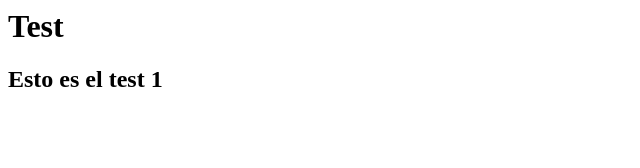
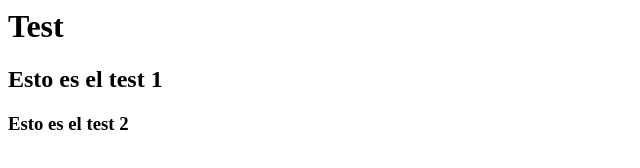
Before and after one commit to dmdago/sarasa, a plain HTML site: page index.html in a window 1280 px wide. Shown: the whole page, without its empty margins (0-640 px from the left). Drawn offline with Linux system fonts and the light colour scheme.

Commit message:
Esto lo ultimo

```diff
--- a/index.html
+++ b/index.html
@@ -1,2 +1,3 @@
 <h1>Test</h1>
 <h2>Esto es el test 1</h2>
+<h3>Esto es el test 2</h3>
```
Also changed, not shown: pepe.txt (added), 1 other file.
